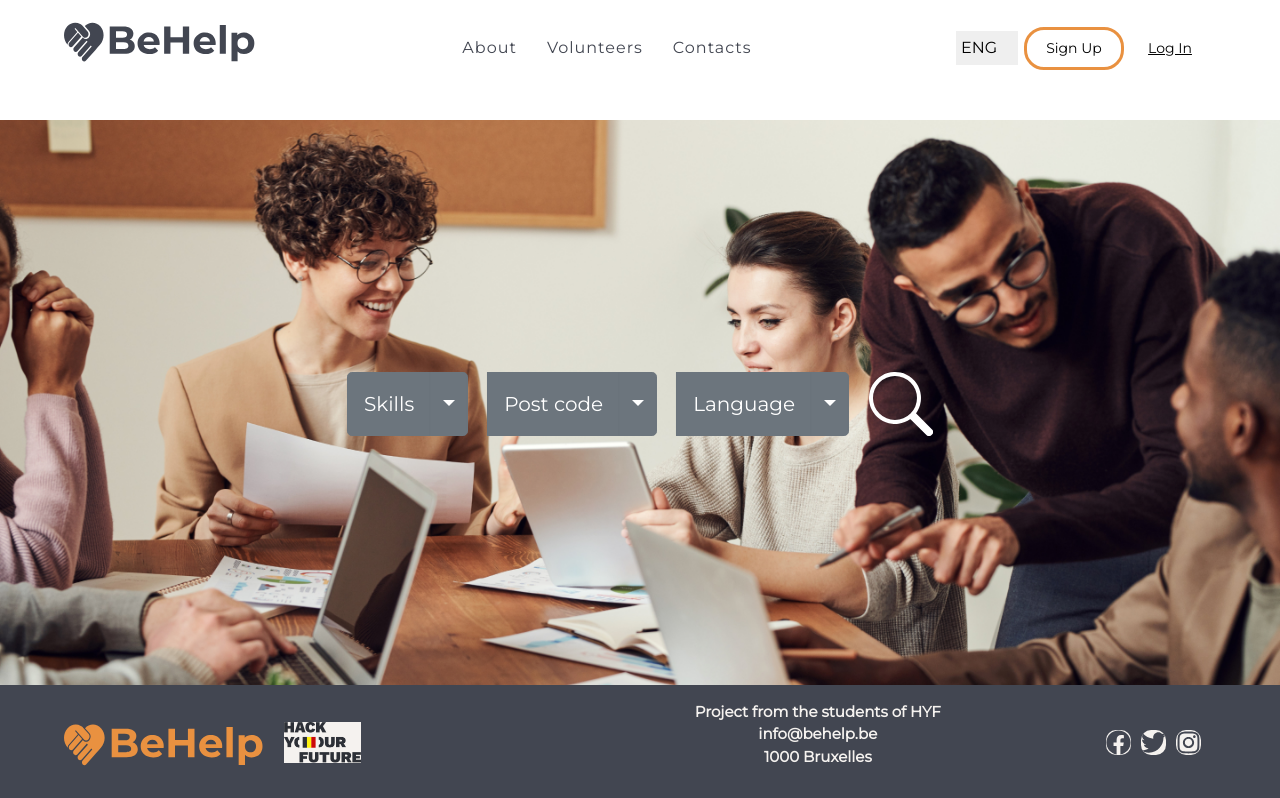
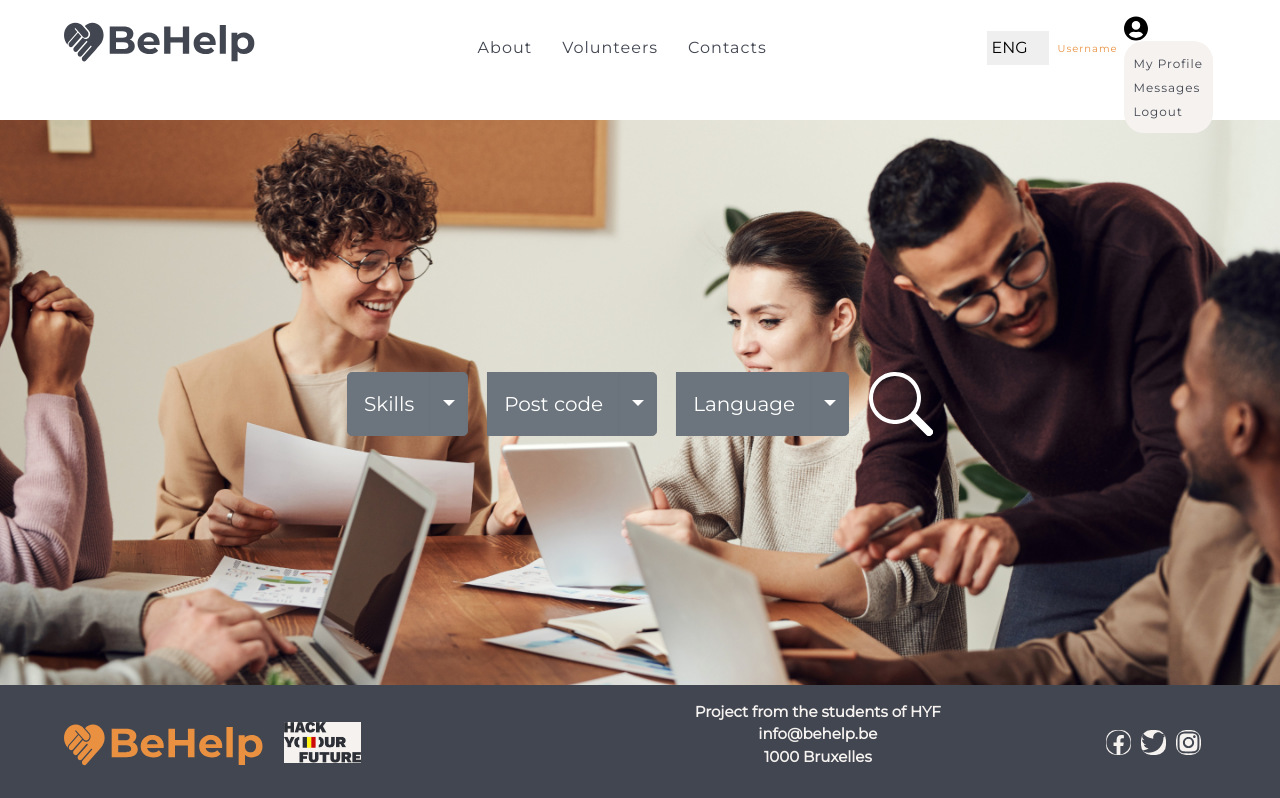
Before and after one commit to BeHelp/BeHelp, a Vue app: page / in a window 1280 px wide. Shown: the top 798 px of the page. Built offline with nearby package versions, Linux system fonts and the light colour scheme.

Commit message:
header logged in style

```diff
--- a/frontend/src/components/Header.vue
+++ b/frontend/src/components/Header.vue
@@ -12,7 +12,8 @@
 
       <ul class="header__nav-list">
         <li class="header__nav-list item">
-          <a href=#about class="header__nav-list link">About</a>
+          <a href=#about class="header__nav-list link"
+          >About</a>
         </li>
         <li class="header__nav-list item">
           <router-link to="/volunteers" class="header__nav-list link"
@@ -33,20 +34,30 @@
             <option class="header__nav-features option">NL</option>
           </select>
         </li>
-        <li class="header__nav-features signup">
+        <li class="header__nav-features signup none">
           <router-link to="/signup"
             ><button class="header__nav-features btn-signup">
               Sign Up
             </button></router-link
           >
         </li>
-        <li class="header__nav-features login">
+        <li class="header__nav-features login none">
           <router-link to="/login"
             ><button class="header__nav-features btn-login">
               Log In
             </button></router-link
           >
-        </li>
+          </li>
+
+        <li class="header__nav-features"><p class = "header__nav-features p-username" id = "header-username">Username</p></li>
+        <li class = "header__nav-features usermenu">
+        <img onclick = "myFunction()" src="../assets/fas/user-circle-solid.svg" class = "header__nav-features img-username">
+        <div id = "usermenu-list" class = "usermenu-list">
+          <a href="#" class = "usermenu-a" id = "usermenu-profile">My Profile</a><br>
+          <a href="#" class = "usermenu-a" id = "usermenu-messages">Messages</a><br>
+          <a href="#" class = "usermenu-a" id = "usermenu-logout">Logout</a>
+          </div>
+          </li>
       </ul>
     </nav>
   </header>
--- a/frontend/src/components/styles/abstract/_base.scss
+++ b/frontend/src/components/styles/abstract/_base.scss
@@ -19,6 +19,11 @@ a {
     text-decoration: none;
 }
 
+a:hover {
+    text-decoration: underline;
+    color: $dark-grey;
+}
+
 a::after {
     color: $dark-grey;
     text-decoration: none;
@@ -32,7 +37,8 @@ button {
     -webkit-appearance: none;
     -moz-appearance: none;
     appearance: none;
-};
+}
+
 // li {
 //     list-style-type: none;
 // }
--- a/frontend/src/components/styles/layout/_header.scss
+++ b/frontend/src/components/styles/layout/_header.scss
@@ -23,7 +23,7 @@
         margin: 0 auto;
         justify-content: center;
         align-items: center;
-        height: 4em;;
+        height: 4em;
 
     .item {
         align-items: center;
@@ -56,7 +56,7 @@
         border: 3px solid;
         border-radius: 20px;
         cursor: pointer;
-        display:block;
+        display: block;
         text-align: center;
         font-family: $montserrat;
         font-size: 14px;
@@ -66,10 +66,11 @@
     }
 
     .btn-signup {
-    border: 3px solid $orange;
-    width: 100px;
-    box-sizing: border-box;
-}
+        border: 3px solid $orange;
+        width: 100px;
+        box-sizing: border-box;
+    }
+
     .btn-signup:hover {
         background-color: $orange;
         color: white;
@@ -80,6 +81,44 @@
         border: none;
         text-decoration: underline;
     }
+
+    .p-username {
+        font-size: 10px;
+        color: $orange;
+    }
+
+
+    .none {
+        display: none;
+    }
+
+    .usermenu {
+        position: relative;
+        margin: auto;
+        display: inline-block;
+        // right: 0%;
+        z-index: 100;
+    }
+    .usermenu-list {
+        background-color: $primary;
+        border-radius: 20px;
+        position: relative;
+        // top: 4em;
+    }
+
+    .img-username {
+        height: 25px;
+        margin: auto 0;
+    }
+
+    .usermenu-list {
+        margin: 0 auto;
+        padding: 10px;
+    }
+
+    .usermenu-a {
+        font-size: 12px;
+    }
 }
 }
 }
```
Also changed, not shown: frontend/src/assets/fas/user-circle-solid.svg (added).
